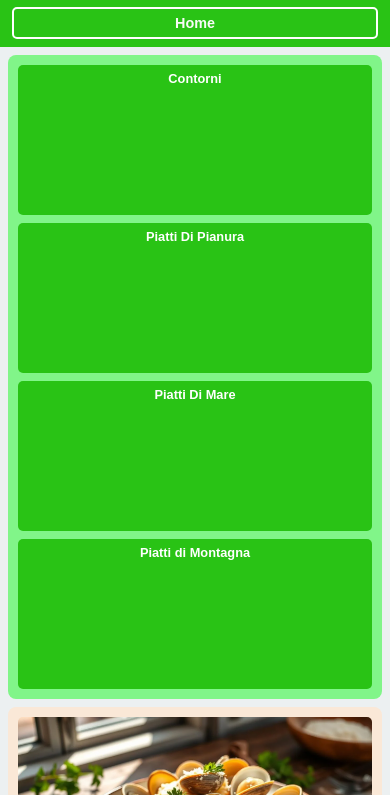
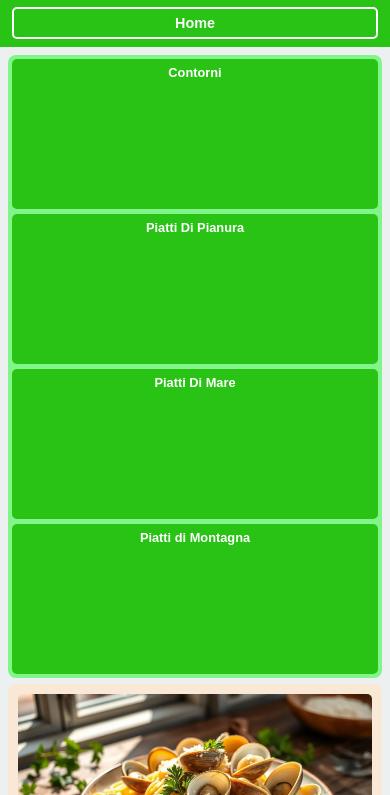
Before and after one commit to BenussiMatteo/Sapori-BenussItalia, a plain HTML site: page index.html in a window 390 px wide. Shown: the part 49-844 px from the top of the page. Drawn offline with Linux system fonts and the light colour scheme.

Commit message:
Update style.css

```diff
--- a/assets/css/style.css
+++ b/assets/css/style.css
@@ -296,7 +296,7 @@ body {
 
   .sidebar1 {
     position: static;
-    padding: 10px;
+    padding: 6px;
     border-radius: 8px;
   }
 
@@ -304,7 +304,7 @@ body {
     flex-direction: row;
     flex-wrap: wrap;
     justify-content: center;
-    gap: 8px;
+    gap: 6px;
   }
 
   .cardcatalogo {
@@ -349,13 +349,18 @@ body {
 
   .container {
     padding: 8px;
-    gap: 8px;
+    gap: 6px;
+  }
+
+  .sidebar1 {
+    padding: 4px;
   }
 
   .catalogocontainer {
     flex-direction: column;
     flex-wrap: nowrap;
     justify-content: center;
+    gap: 5px;
   }
 
   .cardcatalogo {
```
